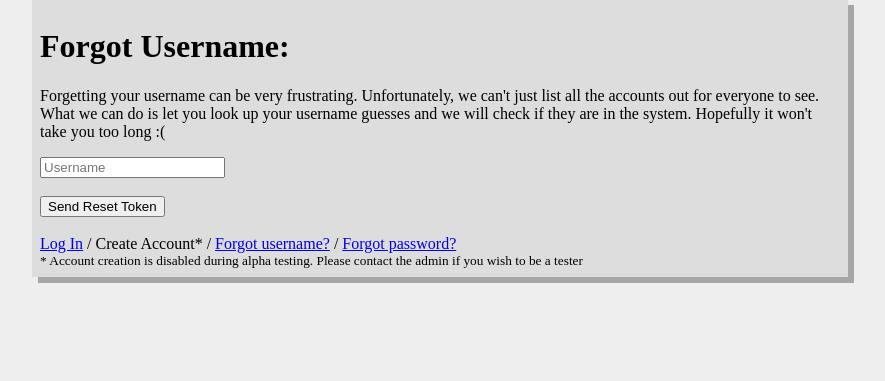
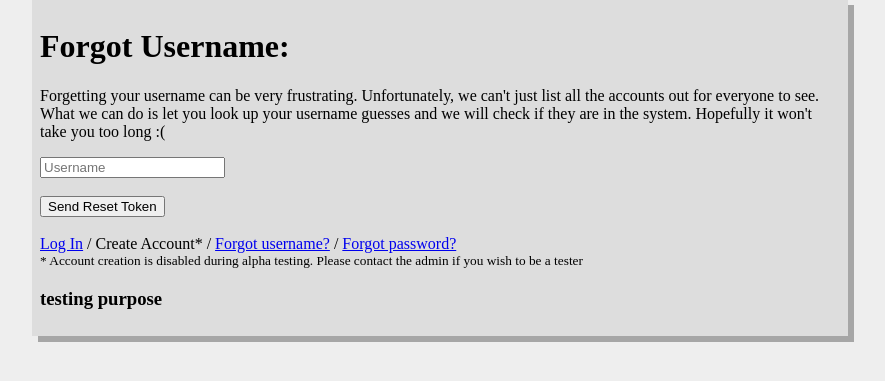
Before and after one commit to agrawalsmart7/tudo_devsecops, a PHP site: page /forgotusername.php in a window 1280 px wide. Shown: the part 55-436 px from the top of the page, without its empty margins (200-1085 px from the left). Run offline with PHP 8.4, Linux system fonts and the light colour scheme.

Commit message:
Add header for testing purpose in forgotusername.php

```diff
--- a/app/forgotusername.php
+++ b/app/forgotusername.php
@@ -1,3 +1,4 @@
+
 <?php
     session_start();
     if (isset($_SESSION['loggedin']) && $_SESSION['loggedin'] == true) {
@@ -38,6 +39,7 @@
                 else if (isset($success)){echo "<span style='color:green'>User exists!</span>";} ?>
                 <br><br>
                 <?php include('includes/login_footer.php'); ?>
+<h3>testing purpose</h3>
             </form>
         </div>
     </body>
```
